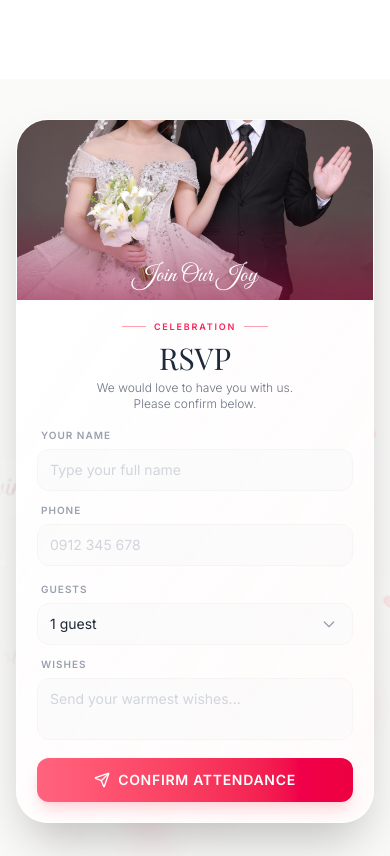
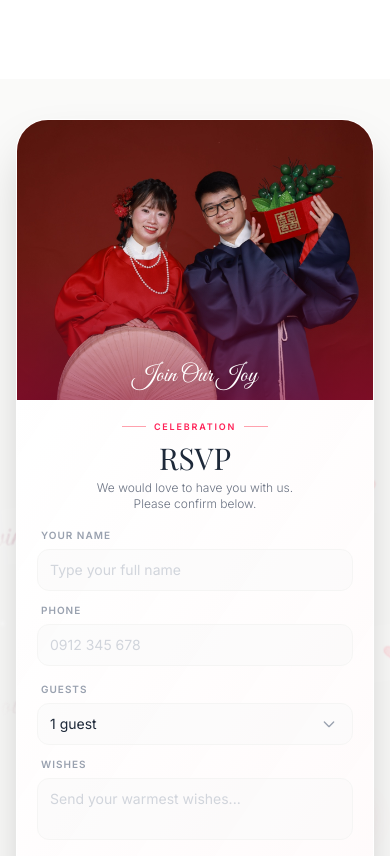
Before and after one commit to Xunino/wedding, a React (Vite) app in the folder app/: page / in a window 390 px wide. Shown: the part 6030-6886 px from the top of the page. Built offline with nearby package versions, Linux system fonts and the light colour scheme; a web font is replaced by a local one.

Commit message:
Update Mobile

```diff
--- a/app/src/components/RSVP.jsx
+++ b/app/src/components/RSVP.jsx
@@ -2,7 +2,7 @@ import React, { useState, useEffect } from 'react';
 import { motion, useAnimation } from 'framer-motion';
 import { Send, Check, Heart } from 'lucide-react';
 import confetti from 'canvas-confetti';
-import brideMap from '../../images/large/HERO9809.JPG';
+import brideMap from '../../images/large/HERO0878.JPG';
 
 // Initial wedding wishes
 const INITIAL_WISHES = [
@@ -225,11 +225,11 @@ export default function RSVP() {
             <div className="w-full max-w-5xl mx-auto px-4 sm:px-6 lg:px-8 relative z-20">
                 <div className="bg-white/95 md:backdrop-blur-xl rounded-[2rem] shadow-2xl overflow-hidden flex flex-col md:flex-row border border-white/60">
                     {/* Image Side */}
-                    <div className="md:w-[40%] bg-rose-100 relative min-h-[180px] md:min-h-[450px] overflow-hidden group">
+                    <div className="md:w-[40%] bg-rose-100 relative min-h-[280px] md:min-h-[450px] overflow-hidden group">
                         <img
                             src={brideMap}
-                            alt="Location Map"
-                            className="absolute inset-0 w-full h-full object-cover transition-transform duration-[2s] group-hover:scale-105"
+                            alt="Celebration"
+                            className="absolute inset-0 w-full h-full object-cover object-[center_25%] transition-transform duration-[2s] group-hover:scale-105"
                         />
                         <div className="absolute inset-0 bg-gradient-to-t from-rose-900/60 via-transparent to-transparent flex items-end justify-center pb-6 md:pb-10">
                             <h3 className="text-2xl md:text-4xl font-script text-white drop-shadow-lg transform translate-y-4 group-hover:translate-y-0 transition-transform duration-500">
```
